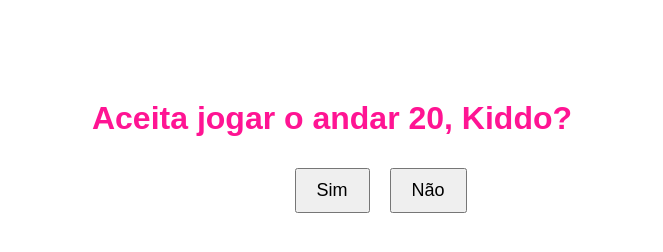
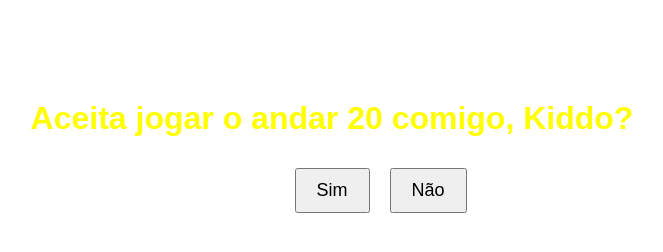
Before and after one commit to gmm9/andar20bora, a plain HTML site: page index.html in a window 1280 px wide. Shown: the whole page, without its empty margins (308-971 px from the left). Drawn offline with Linux system fonts and the light colour scheme.

Commit message:
ajustes yellow

```diff
--- a/index.html
+++ b/index.html
@@ -12,7 +12,7 @@
         }
 
         h1 {
-            color: #ff1493;
+            color: yellow;
         }
 
         button {
@@ -28,7 +28,7 @@
     </style>
 </head>
 <body>
-    <h1>Aceita jogar o andar 20, Kiddo? </h1>
+    <h1>Aceita jogar o andar 20 comigo, Kiddo? </h1>
     <button id="sim">Sim</button>
     <button id="nao">Não</button>
 
```
